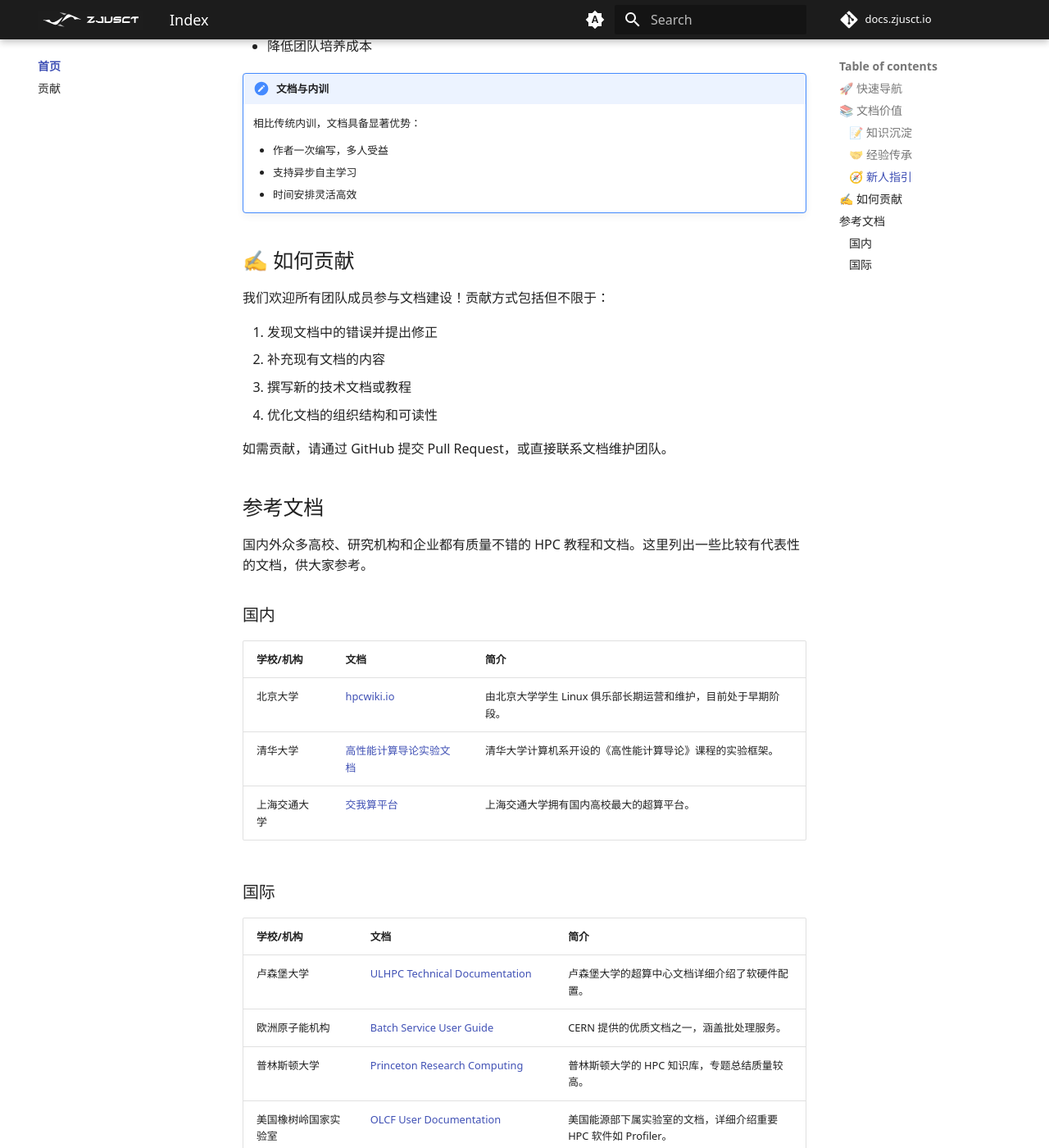
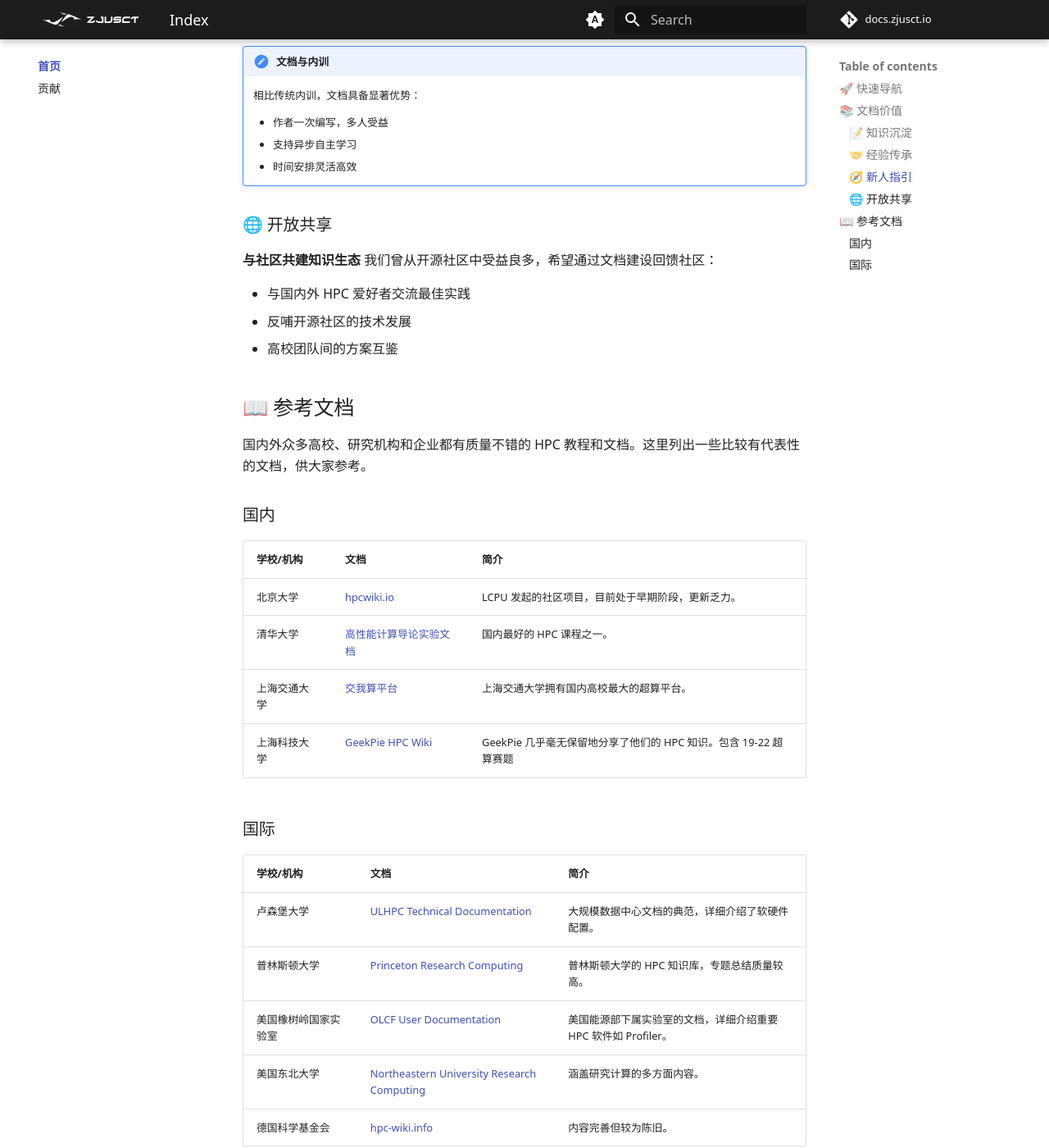
Before and after one commit to ZJUSCT/docs.zjusct.io, an MkDocs documentation site: the page built from docs/index.md, in a window 1280 px wide and 1400 px high, scrolled down 1366 px. Shown: the whole window at 82% size. Built offline with MkDocs 1.6.1 and Material for MkDocs 9.7.7, drawn with Linux system fonts in a browser that asks for light colours; comment, search, counter and statistics services are not loaded; some of the changed text lies outside the part shown.

```diff
--- a/docs/index.md
+++ b/docs/index.md
@@ -61,18 +60,16 @@
     - 支持异步自主学习
     - 时间安排灵活高效
 
-## ✍️ 如何贡献
+### 🌐 开放共享
 
-我们欢迎所有团队成员参与文档建设！贡献方式包括但不限于：
+**与社区共建知识生态**
+我们曾从开源社区中受益良多，希望通过文档建设回馈社区：
 
-1. 发现文档中的错误并提出修正
-2. 补充现有文档的内容
-3. 撰写新的技术文档或教程
-4. 优化文档的组织结构和可读性
+- 与国内外 HPC 爱好者交流最佳实践
+- 反哺开源社区的技术发展
+- 高校团队间的方案互鉴
 
-如需贡献，请通过 GitHub 提交 Pull Request，或直接联系文档维护团队。
-
-## 参考文档
+## 📖 参考文档
 
 国内外众多高校、研究机构和企业都有质量不错的 HPC 教程和文档。这里列出一些比较有代表性的文档，供大家参考。
 
@@ -80,18 +77,17 @@
 
 | 学校/机构       | 文档                                                                 | 简介                                                                 |
 |------------------|------------------------------------------------------------------------------|----------------------------------------------------------------------|
-| 北京大学         | [hpcwiki.io](https://hpcwiki.io/)                                           | 由北京大学学生 Linux 俱乐部长期运营和维护，目前处于早期阶段。       |
-| 清华大学         | [高性能计算导论实验文档](https://lab.cs.tsinghua.edu.cn/hpc/doc/)           | 清华大学计算机系开设的《高性能计算导论》课程的实验框架。             |
+| 北京大学         | [hpcwiki.io](https://hpcwiki.io/)                                           | LCPU 发起的社区项目，目前处于早期阶段，更新乏力。       |
+| 清华大学         | [高性能计算导论实验文档](https://lab.cs.tsinghua.edu.cn/hpc/doc/)           | 国内最好的 HPC 课程之一。             |
 | 上海交通大学     | [交我算平台](https://docs.hpc.sjtu.edu.cn/index.html)                       | 上海交通大学拥有国内高校最大的超算平台。                             |
+| 上海科技大学 | [GeekPie HPC Wiki](https://hpc.geekpie.club/wiki/) | GeekPie 几乎毫无保留地分享了他们的 HPC 知识。包含 19-22 超算赛题   |
 
 ### 国际
 
 | 学校/机构               | 文档                                                                 | 简介                                                                 |
 |--------------------------|------------------------------------------------------------------------------|----------------------------------------------------------------------|
-| 卢森堡大学               | [ULHPC Technical Documentation](https://hpc-docs.uni.lu/)                   | 卢森堡大学的超算中心文档详细介绍了软硬件配置。                       |
-| 欧洲原子能机构           | [Batch Service User Guide](https://batchdocs.web.cern.ch/index.html)         | CERN 提供的优质文档之一，涵盖批处理服务。                           |
+| 卢森堡大学               | [ULHPC Technical Documentation](https://hpc-docs.uni.lu/)                   | 大规模数据中心文档的典范，详细介绍了软硬件配置。                       |
 | 普林斯顿大学             | [Princeton Research Computing](https://researchcomputing.princeton.edu/support/knowledge-base) | 普林斯顿大学的 HPC 知识库，专题总结质量较高。                       |
 | 美国橡树岭国家实验室     | [OLCF User Documentation](https://docs.olcf.ornl.gov/)                      | 美国能源部下属实验室的文档，详细介绍重要 HPC 软件如 Profiler。       |
-| 威斯康星大学             | [The Center for High Throughput Computing](https://chtc.cs.wisc.edu/uw-research-computing/guides.html) | 提供高吞吐量计算相关指南。                                           |
 | 美国东北大学             | [Northeastern University Research Computing](https://rc-docs.northeastern.edu/en/latest) | 涵盖研究计算的多方面内容。                                           |
-| 德国科学基金会           | [hpc-wiki.info](https://hpc-wiki.info/hpc/HPC_Wiki)                         | 由 German Science Foundation 发起，内容仍在完善中。                 |
+| 德国科学基金会           | [hpc-wiki.info](https://hpc-wiki.info/hpc/HPC_Wiki)                         | 内容完善但较为陈旧。                 |
```
Also changed, not shown: other parts of docs/index.md (+0 -1 lines), docs/contribute.md (+15 -5 lines).
